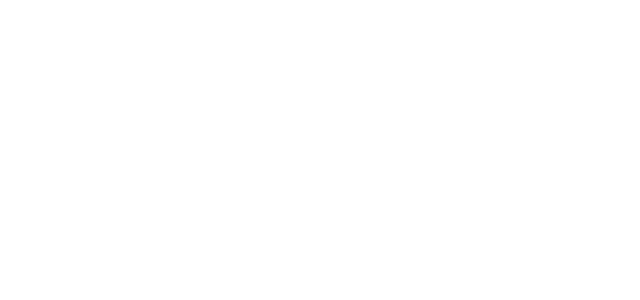
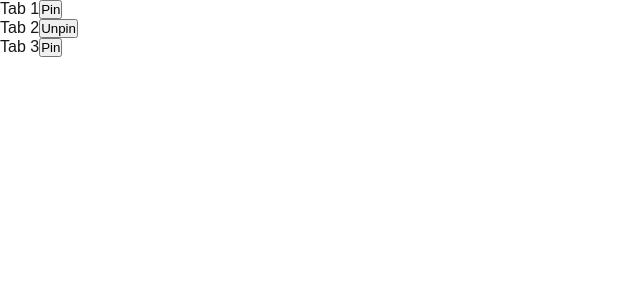
Before and after one commit to rhryshchuk/tabs, a Next.js app: page / in a window 1280 px wide. Shown: the top 300 px of the page, without its empty margins (0-640 px from the left). Built offline with nearby package versions, Linux system fonts and the light colour scheme.

Commit message:
added functions to drag and drop Tabs, pinned tabs, and add some jsx

```diff
--- a/app/comonents/tabs/Tabs.tsx
+++ b/app/comonents/tabs/Tabs.tsx
@@ -1,30 +1,95 @@
 "use client"
-import { loadTabs } from '@/app/utils/storage';
-import React, { useEffect, useState } from 'react'
+import { loadTabs, saveTabs } from "@/app/utils/storage";
+import { useState, useEffect } from "react";
 
-const Tabs: React.FC = () => {
+const Tabs = () => {
   const [tabs, setTabs] = useState([]);
-    const [activeTab, setActiveTab] = useState<string | null>(null);
   const [draggingTab, setDraggingTab] = useState(null);
-    const [dragDelay, setDragDelay] = useState<boolean>(false);
+  const [dragDelay, setDragDelay] = useState(false);
 
     useEffect(() => {
     const timer = setTimeout(() => {
       setDragDelay(true);
-        }, 2000)
+    }, 2000);
 
-        return clearTimeout(timer)
+    return () => clearTimeout(timer);
   }, []);
 
   useEffect(() => {
     const savedTabs = loadTabs();
-          setTabs(savedTabs)
+    if (savedTabs) {
+      setTabs(savedTabs);
+    }
   }, []);
 
     useEffect(() => {
-        localStorage.setItem("tabs" ,JSON.stringify(tabs))
-    },[tabs])
+    saveTabs(tabs)
+  }, [tabs]);
 
+  const handleDragStart = (e, tab) => {
+     if (tab.pinned) {
+      e.preventDefault();
+      return;
     }
+    setDraggingTab(tab);
+    e.dataTransfer.effectAllowed = "move";
+    e.target.style.opacity = 0.5;
+  };
+
+  const handleDragOver = (e) => {
+    e.preventDefault();
+    e.dataTransfer.dropEffect = "move";
+  };
+
+  const handleDrop = (e, targetTab) => {
+    e.preventDefault();
+    e.stopPropagation();
+
+    if (draggingTab.id === targetTab.id) return;
+
+    const newTabs = tabs.filter((tab) => tab.id !== draggingTab.id);
+    const targetIndex = tabs.indexOf(targetTab);
+    newTabs.splice(targetIndex, 0, draggingTab);
+
+    setTabs(newTabs);
+    setDraggingTab(null);
+  };
+
+  const handleDragEnd = () => {
+    setDraggingTab(null);
+  };
+
+  const togglePin = (tab) => {
+    const newTabs = tabs.map((t) =>
+      t.id === tab.id ? { ...t, pinned: !t.pinned } : t
+    );
+    setTabs(newTabs);
+  };
+
+  return (
+    <div className="tabs">
+      {tabs.map((tab) => (
+        <div
+          key={tab.id}
+          draggable={dragDelay} // Перетаскивание разрешено после задержки на мобильных устройствах
+          onDragStart={(e) => handleDragStart(e, tab)}
+          onDragOver={handleDragOver}
+          onDrop={(e) => handleDrop(e, tab)}
+          onDragEnd={handleDragEnd}
+          className={`tab ${tab.pinned ? "pinned" : ""}`}
+          style={{
+            opacity: tab === draggingTab ? 0.5 : 1,
+            cursor: tab === draggingTab ? "grabbing" : "move", // Меняем курсор при перетаскивании
+          }}
+        >
+          <span>{tab.title}</span>
+          <button onClick={() => togglePin(tab)}>
+            {tab.pinned ? "Unpin" : "Pin"}
+          </button>
+        </div>
+      ))}
+    </div>
+  );
+};
 
 export default Tabs;
--- /dev/null
+++ b/app/comonents/tabs/style.css
@@ -0,0 +1,32 @@
+.tabs {
+    display: flex;
+    flex-direction: row;
+    gap: 10px;
+    padding: 10px;
+}
+
+.tab {
+    background: #f1f1f1;
+    padding: 10px;
+    border-radius: 4px;
+    cursor: move;
+    display: flex;
+    justify-content: space-between;
+    align-items: center;
+}
+
+.pinned {
+    background: #d3f5d3;
+    /* Для закрепленных табов */
+}
+
+button {
+    background: none;
+    border: none;
+    cursor: pointer;
+    color: #0073e6;
+}
+
+button:hover {
+    text-decoration: underline;
+}
```
Lines whose indentation alone changed are shown as unchanged.
